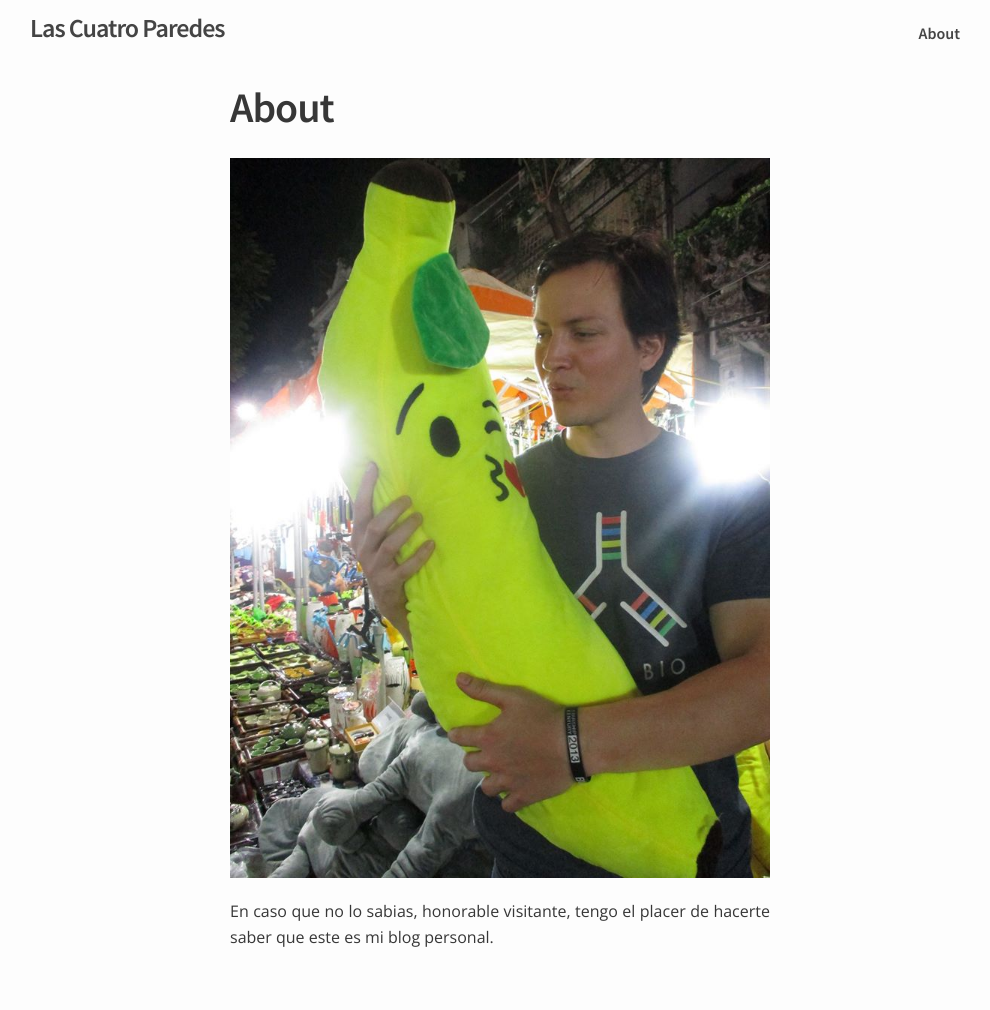
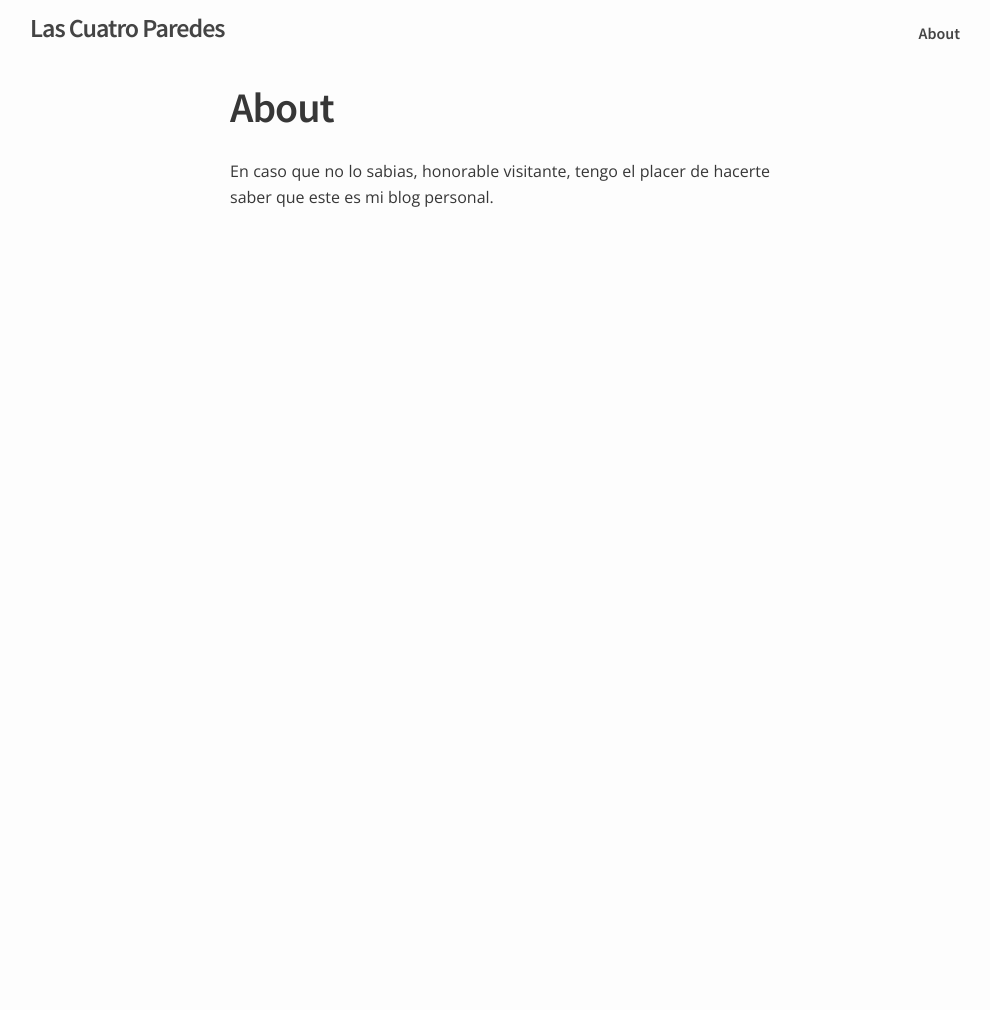
Before and after one commit to Caquita-beep/Caquita-beep.github.io, a Jekyll site: the page built from about.md, in a window 1280 px wide. Shown: the whole page, without its empty margins (140-1130 px from the left). Built offline with Jekyll 4.4.1, drawn with Linux system fonts in a browser that asks for light colours; a script that is not in the unit is left out; after the commit the page ends 900 px from its top, so only the background shows below that.

Commit message:
Update about.md

```diff
--- a/about.md
+++ b/about.md
@@ -3,7 +3,4 @@ layout: page
 title: About
 permalink: /about/
 ---
-
-![Juan en vietnam](/vietnam.jpg)
-
 En caso que no lo sabias, honorable visitante, tengo el placer de hacerte saber que este es mi blog personal.
```
